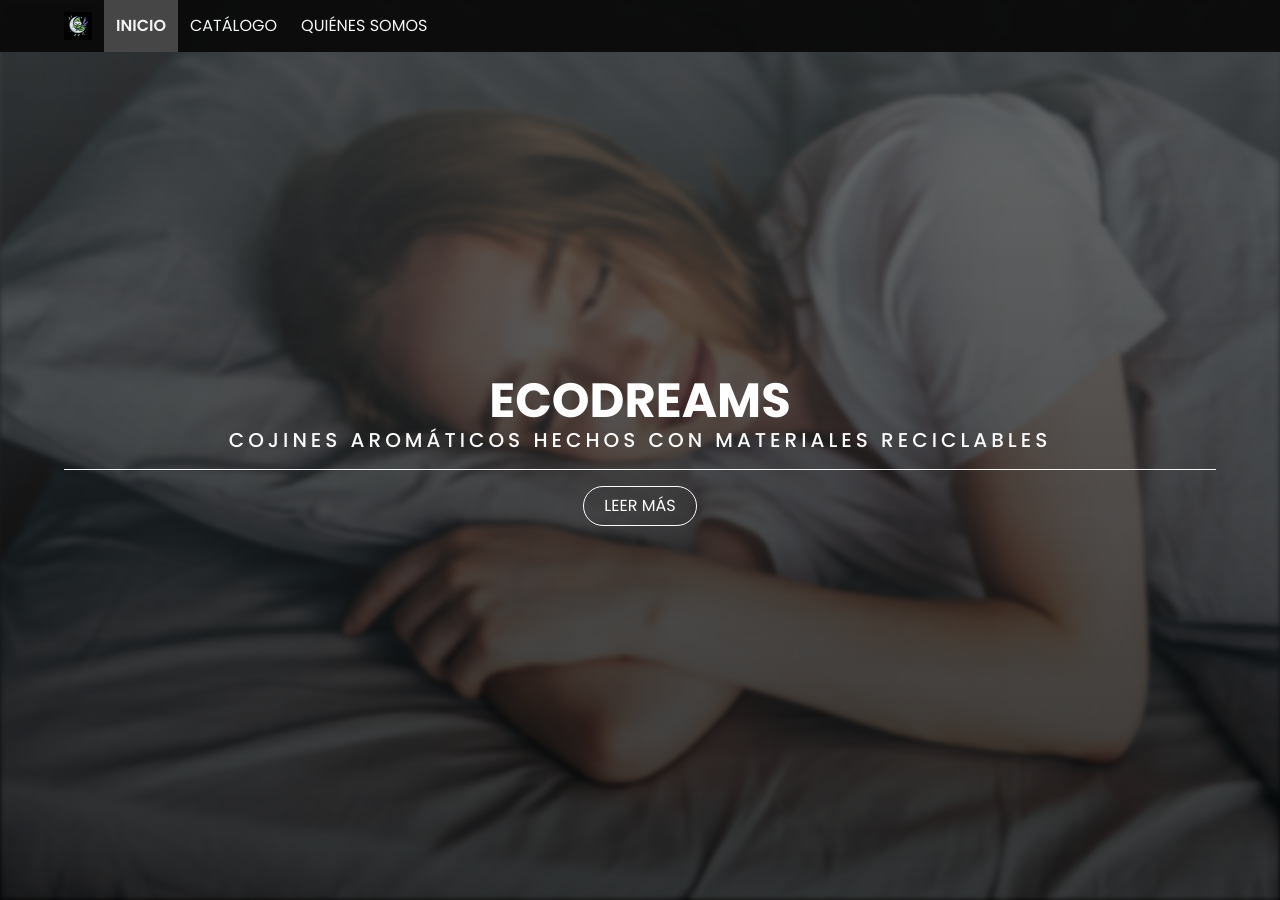
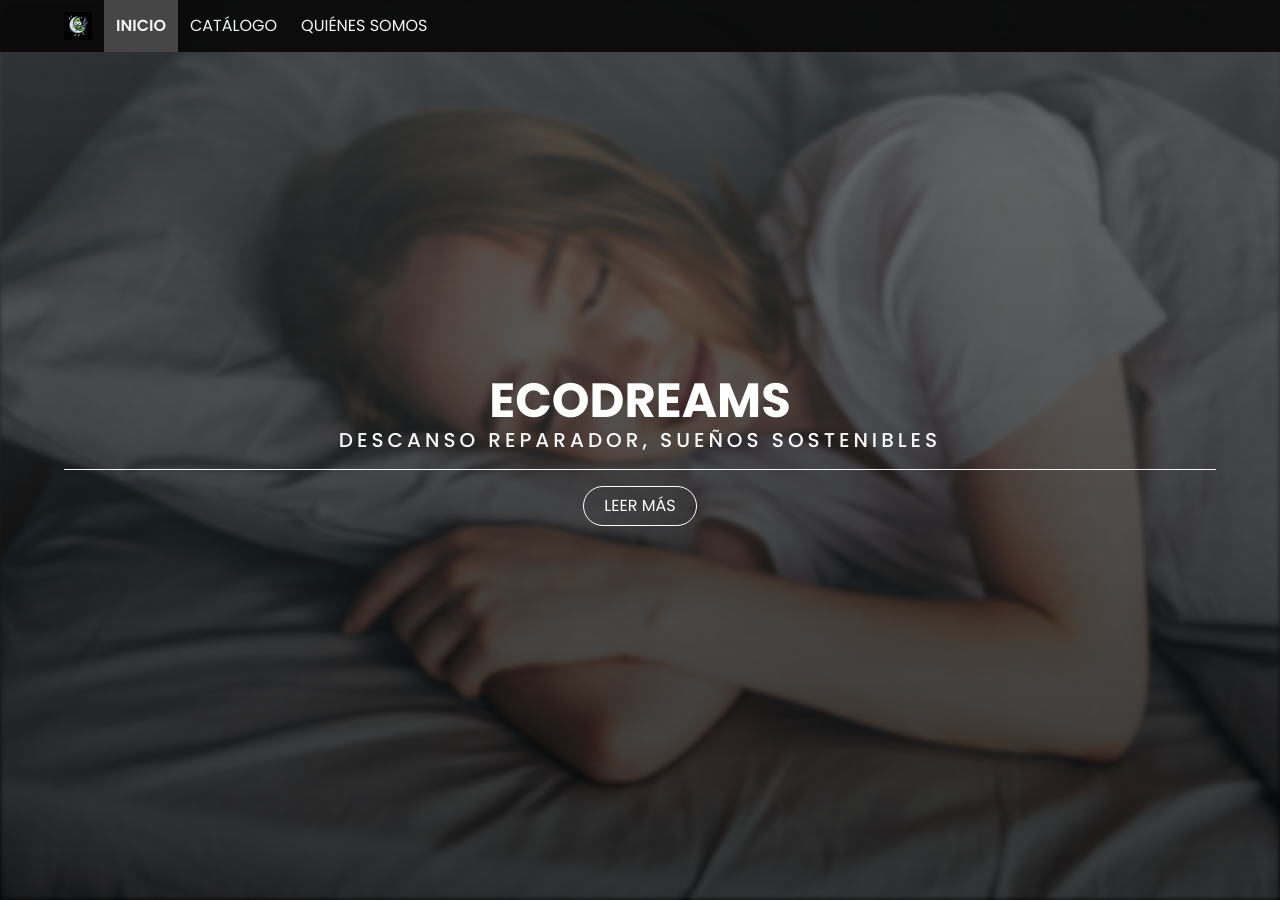
Before and after one commit to ecodreams/ecodreams.github.io, a Jekyll site: the page built from index.md, in a window 1280 px wide and 900 px high. Built offline with Jekyll 4.4.1, drawn with Linux system fonts in a browser that asks for light colours; nearby versions of some CDN libraries; part of the change alters nothing that is shown.

```diff
--- a/_config.yml
+++ b/_config.yml
@@ -24,8 +24,8 @@ heroimage: https://ecodreams.github.io/assets/images/woman-sleeping.jpg
 email: ecodreams2025@gmail.com
 instagram_username: ecodreams.ja
 github_username:  ecodreams
-whatsapp_number: +593963511550
-tiktok_username: ecodreams
+whatsapp_number: +593958871930
+tiktok_username: ecodreams.ja
 
 
 # Google Analytics
--- a/_includes/showcase.html
+++ b/_includes/showcase.html
@@ -5,7 +5,7 @@
         {{site.title}}
       </h1>
       <h2 class="subtitle has-text-white-bis is-uppercase has-text-weight-medium is-marginless is-size-6-mobile">
-        {{site.description}}
+        Descanso reparador, sueños sostenibles
       </h2>
       <hr>
       <a href="{{site.url}}{{site.baseurl}}/about"
```
